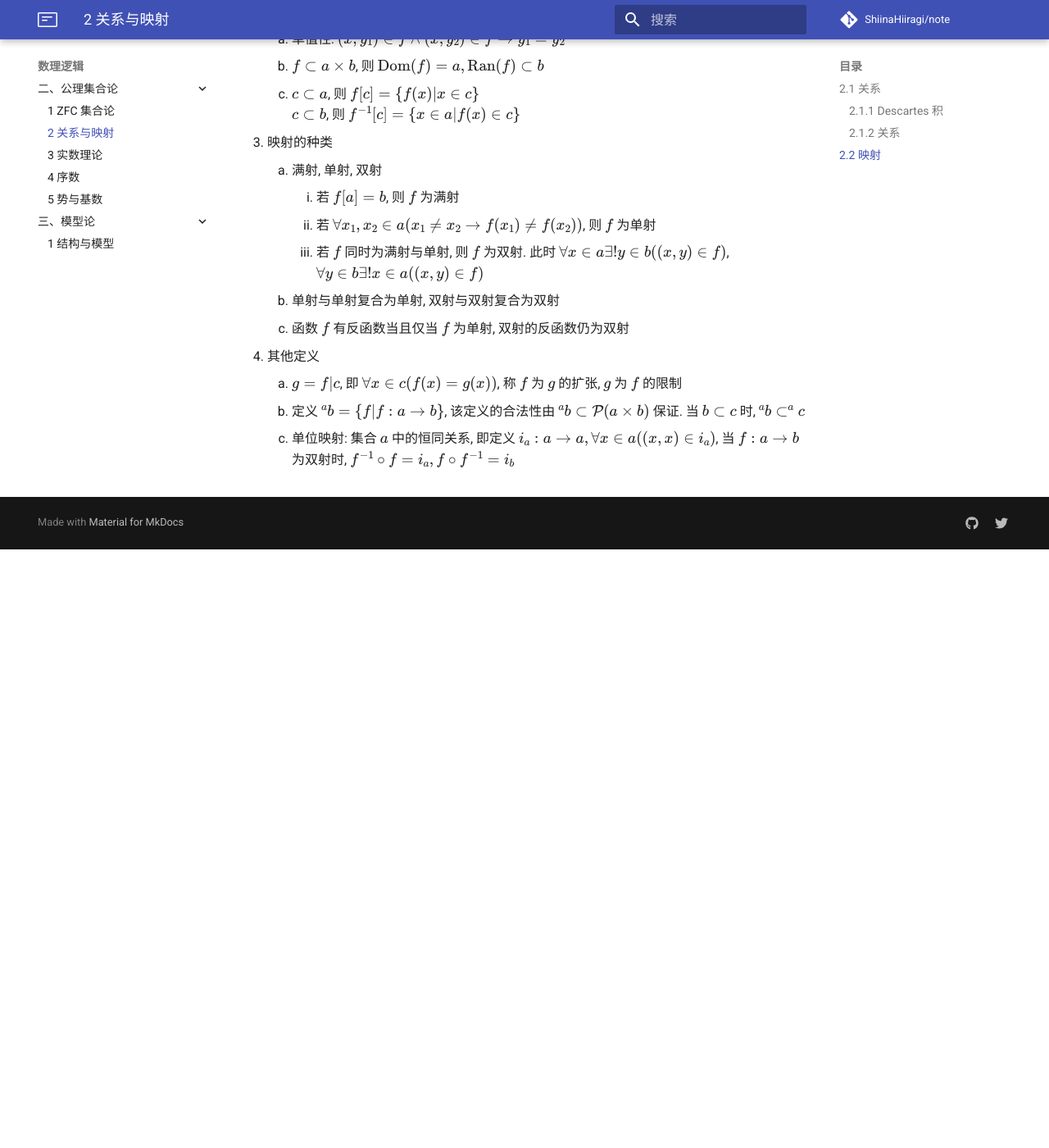
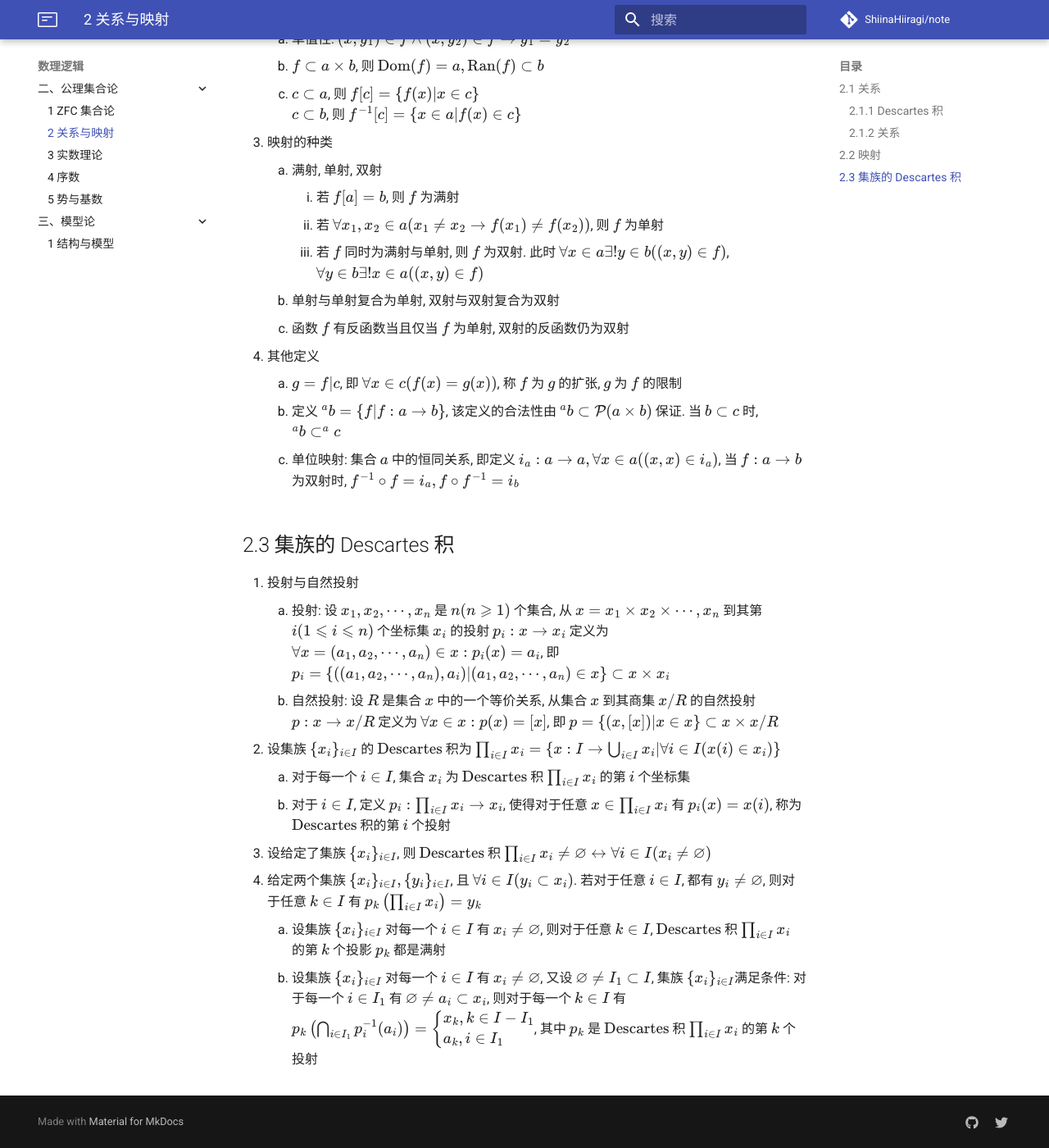
Before and after one commit to ShiinaHiiragi/note, an MkDocs documentation site: the page built from docs/logic/set/relation.md, in a window 1280 px wide and 1400 px high, scrolled down 2266 px. Shown: the whole window at 82% size. Built offline with MkDocs 1.6.1 and Material for MkDocs 9.7.7, drawn with Linux system fonts in a browser that asks for light colours; comment, search, counter and statistics services are not loaded; before the commit the page ends 2936 px from its top, so only the background shows below that; some of the changed text lies outside the part shown.

Commit message:
add some set

```diff
--- a/docs/logic/set/relation.md
+++ b/docs/logic/set/relation.md
@@ -68,3 +68,15 @@
     1. $g=f|c$, 即 $\forall x\in c(f(x)=g(x))$, 称 $f$ 为 $g$ 的扩张, $g$ 为 $f$ 的限制
     2. 定义 $^{a}b=\{f|f:a\to b\}$, 该定义的合法性由 $^{a}b\subset \mathcal{P}(a\times b)$ 保证. 当 $b\subset c$ 时, $^{a}b\subset ^{a}c$
     3. 单位映射: 集合 $a$ 中的恒同关系, 即定义 $i_a: a\to a, \forall x\in a((x, x)\in i_a)$, 当 $f: a\to b$ 为双射时, $f^{-1}\circ f=i_a, f\circ f^{-1}=i_b$
+
+## 2.3 集族的 Descartes 积
+1. 投射与自然投射
+    1. 投射: 设 $x_1, x_2, \cdots, x_n$ 是 $n(n\geqslant 1)$ 个集合, 从 $x=x_1\times x_2\times \cdots, x_n$ 到其第 $i(1\leqslant i\leqslant n)$ 个坐标集 $x_i$ 的投射 $p_i: x\to x_i$ 定义为 $\forall x=(a_1, a_2, \cdots, a_n) \in x: p_i(x)=a_i$, 即 $p_i=\{((a_1, a_2, \cdots, a_n), a_i)|(a_1, a_2, \cdots, a_n)\in x\}\subset x\times x_i$
+    2. 自然投射: 设 $R$ 是集合 $x$ 中的一个等价关系, 从集合 $x$ 到其商集 $x/R$ 的自然投射 $p:x\to x/R$ 定义为 $\forall x\in x: p(x)=[x]$, 即 $p=\{(x, [x])|x\in x\}\subset x\times x/R$
+2. 设集族 $\{x_i\}_{i\in I}$ 的 $\mathrm{Descartes}$ 积为 $\prod_{i\in I}x_i=\{x: I\to \bigcup_{i\in I}x_i|\forall i\in I(x(i)\in x_i)\}$
+    1. 对于每一个 $i\in I$, 集合 $x_i$ 为 $\mathrm{Descartes}$ 积 $\prod_{i\in I}x_i$ 的第 $i$ 个坐标集
+    2. 对于 $i\in I$, 定义 $p_i: \prod_{i\in I}x_i \to x_i$, 使得对于任意 $x\in \prod_{i\in I}x_i$ 有 $p_i(x)=x(i)$, 称为 $\mathrm{Descartes}$ 积的第 $i$ 个投射
+3. 设给定了集族 $\{x_i\}_{i\in I}$, 则 $\mathrm{Descartes}$ 积 $\prod_{i\in I}x_i \neq \varnothing \leftrightarrow \forall i\in I(x_i\neq \varnothing)$
+4. 给定两个集族 $\{x_i\}_{i\in I}, \{y_i\}_{i\in I}$, 且 $\forall i\in I(y_i\subset x_i)$. 若对于任意 $i\in I$, 都有 $y_i\neq \varnothing$, 则对于任意 $k\in I$ 有 $p_k\left(\prod_{i\in I}x_i\right)=y_k$
+    1. 设集族 $\{x_i\}_{i\in I}$ 对每一个 $i\in I$ 有 $x_i\neq \varnothing$, 则对于任意 $k\in I$, $\mathrm{Descartes}$ 积 $\prod_{i\in I}x_i$ 的第 $k$ 个投影 $p_k$ 都是满射
+    2. 设集族 $\{x_i\}_{i\in I}$ 对每一个 $i\in I$ 有 $x_i\neq \varnothing$, 又设 $\varnothing \neq I_1 \subset I$, 集族 $\{x_i\}_{i\in I}$满足条件: 对于每一个 $i\in I_1$ 有 $\varnothing \neq a_i\subset x_i$, 则对于每一个 $k\in I$ 有 $p_k\left(\bigcap_{i\in I_1}p^{-1}_i(a_i)\right)=\left\{\begin{aligned}&x_k, k\in I-I_1 \\&a_k, i\in I_1\end{aligned}\right.$, 其中 $p_k$ 是 $\mathrm{Descartes}$ 积 $\prod_{i\in I}x_i$ 的第 $k$ 个投射
```
Also changed, not shown: other parts of docs/logic/set/relation.md (+1 -1 lines), docs/logic/set/zfc.md (+12 -1 lines), docs/math/top/space.md (+9 -0 lines).
